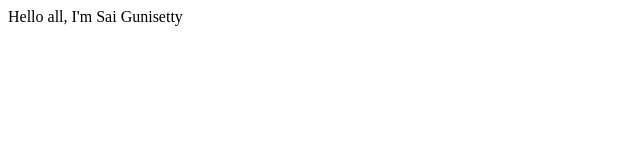
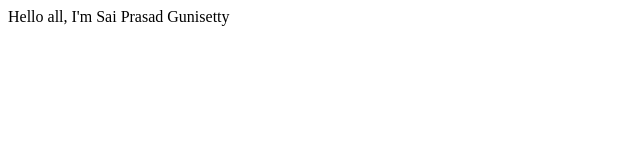
Before and after one commit to saigunisetty/RemoteRepo, a plain HTML site: page index.html in a window 1280 px wide. Shown: the full height of the page, 0-640 px from the left. Drawn offline with Linux system fonts and the light colour scheme.

Commit message:
updated body

```diff
--- a/index.html
+++ b/index.html
@@ -2,6 +2,6 @@
 
 	<title>version control system</title>
 	<body>
-   		Hello all, I'm Sai Gunisetty
+   		Hello all, I'm Sai Prasad Gunisetty
 	</body>
 </html>
```
